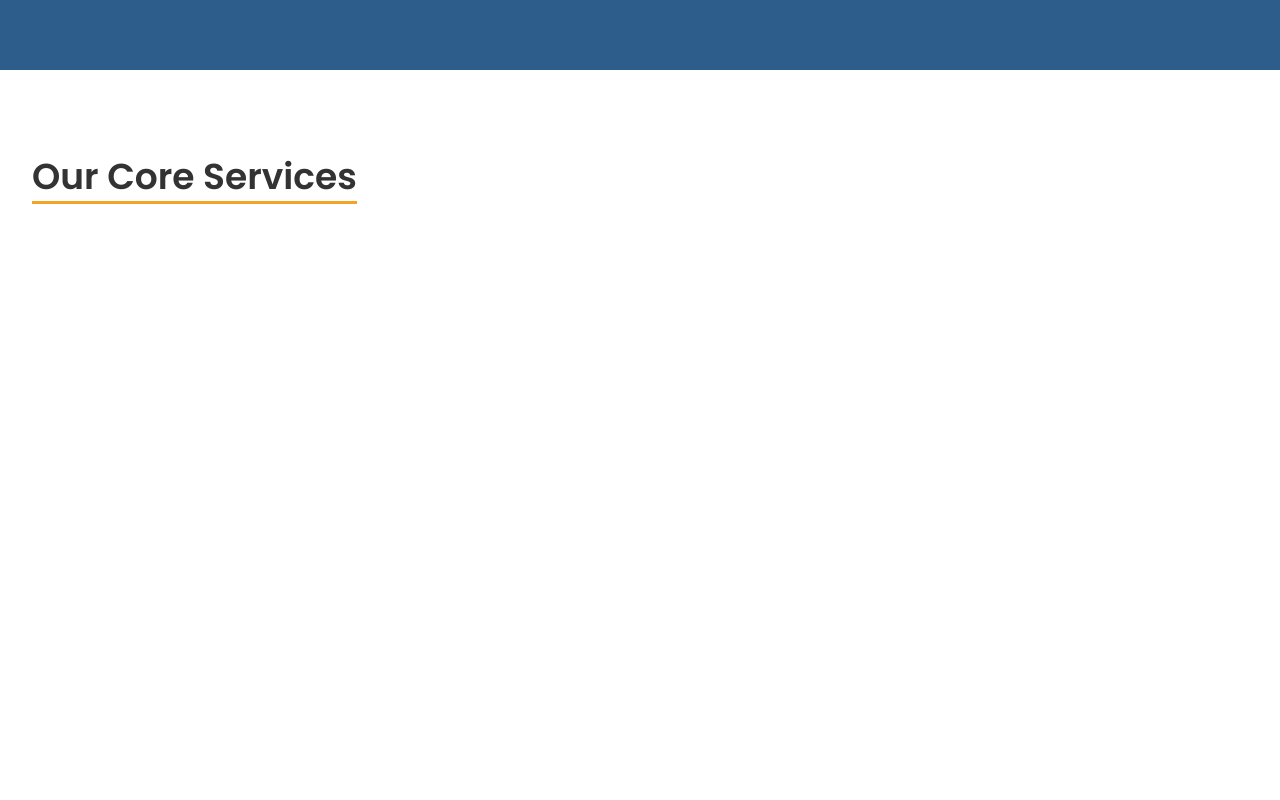
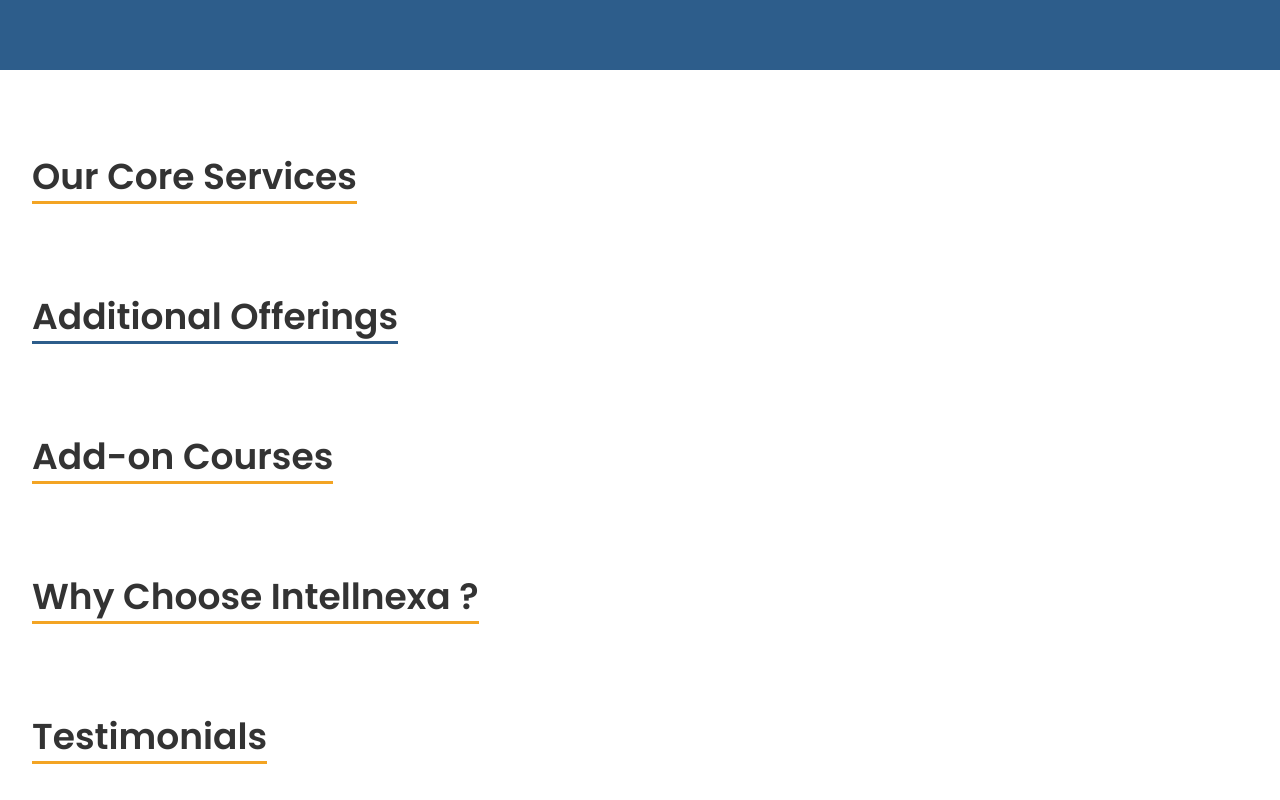
Before and after one commit to achuthspai04/intellnexa, a React (Vite) app: page / in a window 1280 px wide. Shown: the part 680-1480 px from the top of the page. Before the commit the page ends 920 px from the top, so only its background shows below. Built offline with nearby package versions, Linux system fonts and the light colour scheme.

Commit message:
all headers added with css

```diff
--- a/src/App.css
+++ b/src/App.css
@@ -100,14 +100,20 @@
   box-shadow: 0 2px 5px rgba(0, 0, 0, 0.2);
 }
 
-.core {
-  text-align: left; /* Override the center alignment */
-  max-width: 1390px; /* Match main-box width */
-  margin: 0 auto; /* Center the container */
-  padding: 0 2rem; /* Add some padding */
+.core,
+.add-on,
+.why,
+.testimonials {
+  text-align: left;
+  max-width: 1390px;
+  margin: 0 auto;
+  padding: 0 2rem;
 }
 
-.core .core-head {
+.core .core-head,
+.add-on .add-on-head,
+.why .why-head,
+.testimonials .testimonials-head {
   font-family: 'Poppins', sans-serif;
   font-size: 36px;
   font-weight: 600;
@@ -118,7 +124,10 @@
   display: inline-block;
 }
 
-.core .core-head::after {
+.core .core-head::after,
+.add-on .add-on-head::after,
+.why .why-head::after,
+.testimonials .testimonials-head::after {
   content: "";
   display: block;
   position: absolute;
@@ -129,3 +138,33 @@
   background: #F3A423;
   z-index: 0;
 }
+
+.additional{
+  text-align: left;
+  max-width: 1390px;
+  margin: 0 auto;
+  padding: 0 2rem;
+}
+
+.additional .additional-head {
+  font-family: 'Poppins', sans-serif;
+  font-size: 36px;
+  font-weight: 600;
+  color: #333333;
+  margin-top: 50px;
+  margin-left: 0px;
+  position: relative;
+  display: inline-block;
+}
+
+.additional .additional-head::after{
+  content: "";
+  display: block;
+  position: absolute;
+  left: 0;
+  bottom: 0;
+  width: 100%;
+  height: 3px;
+  background: #2D5D8B;
+  z-index: 0;
+}
--- a/src/App.jsx
+++ b/src/App.jsx
@@ -42,6 +42,24 @@
       <div className='core'>
         <p className='core-head'>Our Core Services</p>
       </div>
+
+
+
+      <div className='additional'>
+        <p className='additional-head'>Additional Offerings</p>
+      </div>
+
+      <div className='add-on'>
+        <p className='add-on-head'>Add-on Courses</p>
+      </div>
+
+      <div className='why'>
+        <p className='why-head'>Why Choose Intellnexa ?</p>
+      </div>
+
+      <div className='testimonials'>
+        <p className='testimonials-head'>Testimonials</p>
+      </div>
     </>
   )
 }
```
